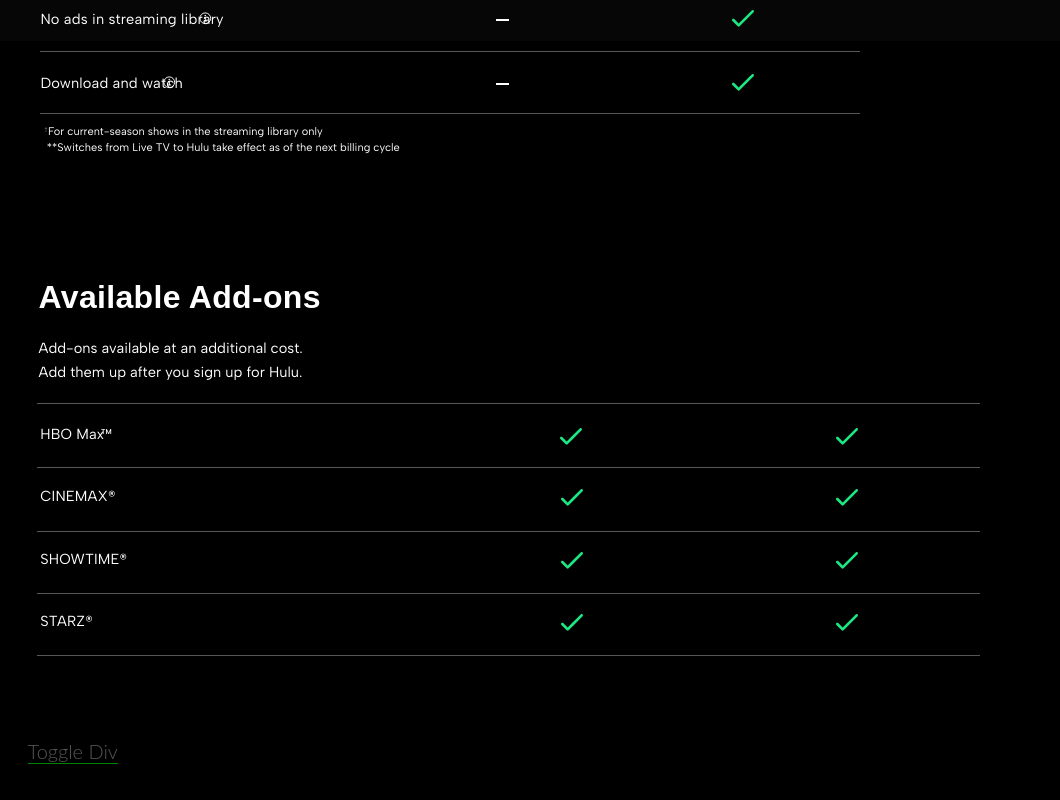
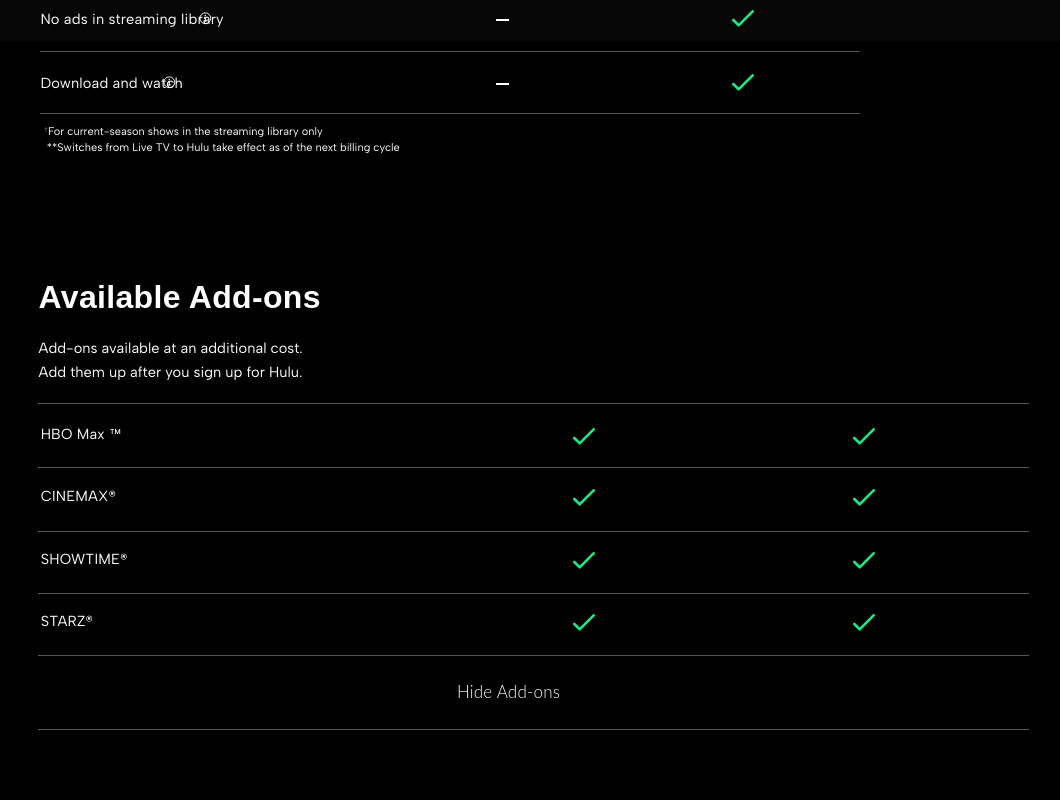
Before and after one commit to TheMirwaisAzimi/Hulu-clone, a website: page index.html in a window 1280 px wide. Shown: the part 4243-5043 px from the top of the page, without its empty margins (190-1250 px from the left). Drawn offline with nearby package versions, Linux system fonts and the light colour scheme.

Commit message:
section 7, show and hide link added and the line 19

```diff
--- a/index.html
+++ b/index.html
@@ -195,7 +195,8 @@
               <div class="line-18"></div>
 
             </div>
-            <label for="item-1">Toggle Div</label>
+            <label for="item-1">Hide Add-ons</label>
+            <div class="line-19"></div>
 
           </div>
         </div>
--- a/style.scss
+++ b/style.scss
@@ -1382,14 +1382,19 @@
 
 label {
   display: block;
-  margin: 20px 0 0;
-  border-bottom: 1px solid green;
-
-
-}
-label:hover {
-  text-decoration: underline;
-}
+
+  color: #fff;
+  position: relative;
+  left: 416%;
+  top: -47%;
+  font-size: 17px;
+  letter-spacing: 0.01rem;
+
+
+
+
+}
+
 input {
   position: absolute;
   left: -999em;
@@ -1466,7 +1471,7 @@
   height:0.5px;
   background: rgb(87, 87, 89);
   top: 208%;
-  width:1045%;
+  width:960%;
   left: 10%;
 
 }
@@ -1489,21 +1494,21 @@
   height: 17px;
   width:auto;
   top: 238.6%;
-  left: 590%;
+  left: 528%;
 }
 .check17{
   position: absolute;
   height: 17px;
   width:auto;
   top: 238.6%;
-  left: 895%;
+  left: 800%;
 }
 .line-15 {
   position:absolute;
   height:0.5px;
   background: rgb(87, 87, 89);
   top: 288%;
-  width: 1045%;
+  width: 960%;
   left: 10%;
 }
 .TM-HBO-Max{
@@ -1537,21 +1542,21 @@
   height: 17px;
   width:auto;
   top: 315.6%;
-  left: 590.5%;
+  left: 528%;
 }
 .check19{
   position: absolute;
   height: 17px;
   width:auto;
   top: 315.6%;
-  left: 895%;
+  left: 800%;
 }
 .line-16 {
   position:absolute;
   height:0.5px;
   background: rgb(87, 87, 89);
   top: 367%;
-  width: 1045%;
+  width: 960%;
   left: 10%;
 }
 .SHOWTIME{
@@ -1572,21 +1577,21 @@
   height: 17px;
   width:auto;
   top: 393.6%;
-  left: 590.5%;
+  left: 528%;
 }
 .check21{
   position: absolute;
   height: 17px;
   width:auto;
   top: 393.6%;
-  left: 895%;
+  left: 800%;
 }
 .line-17 {
   position:absolute;
   height:0.5px;
   background: rgb(87, 87, 89);
   top: 445%;
-  width: 1045%;
+  width: 960%;
   left: 10%;
 }
 .STARZ{
@@ -1607,20 +1612,28 @@
   height: 17px;
   width:auto;
   top: 471.6%;
-  left: 590.5%;
+  left: 528%;
 }
 .check23{
   position: absolute;
   height: 17px;
   width:auto;
   top: 471.6%;
-  left: 895%;
+  left: 800%;
 }
 .line-18 {
   position:absolute;
   height:0.5px;
   background: rgb(87, 87, 89);
   top: 523%;
-  width: 1045%;
+  width: 960%;
   left: 10%;
 }
+.line-19 {
+  position:absolute;
+  height:0.5px;
+  background: rgb(87, 87, 89);
+  top: 615%;
+  width: 960%;
+  left: 10%;
+}
```
Also changed, not shown: css/style.css.
